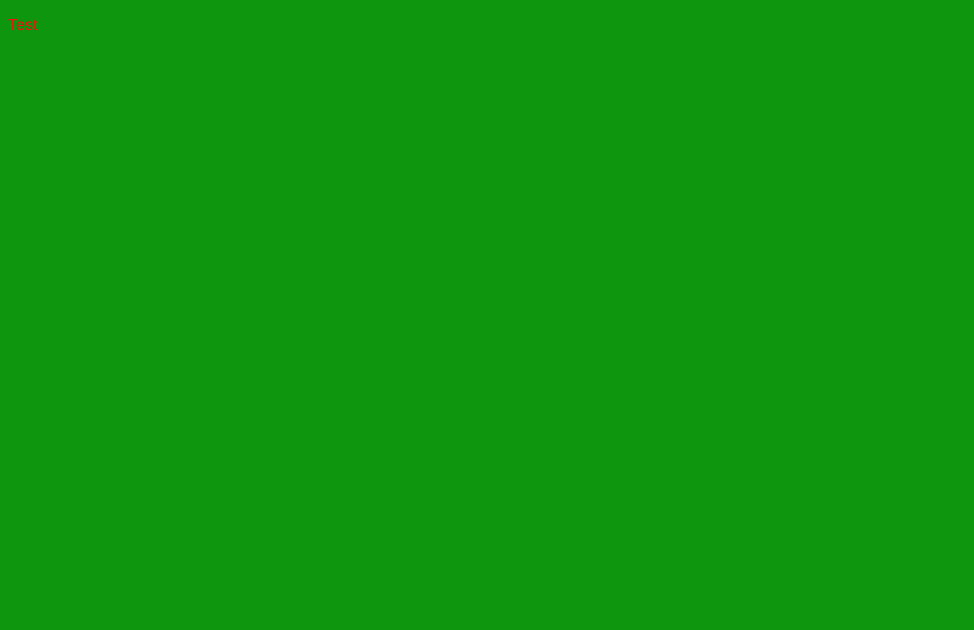
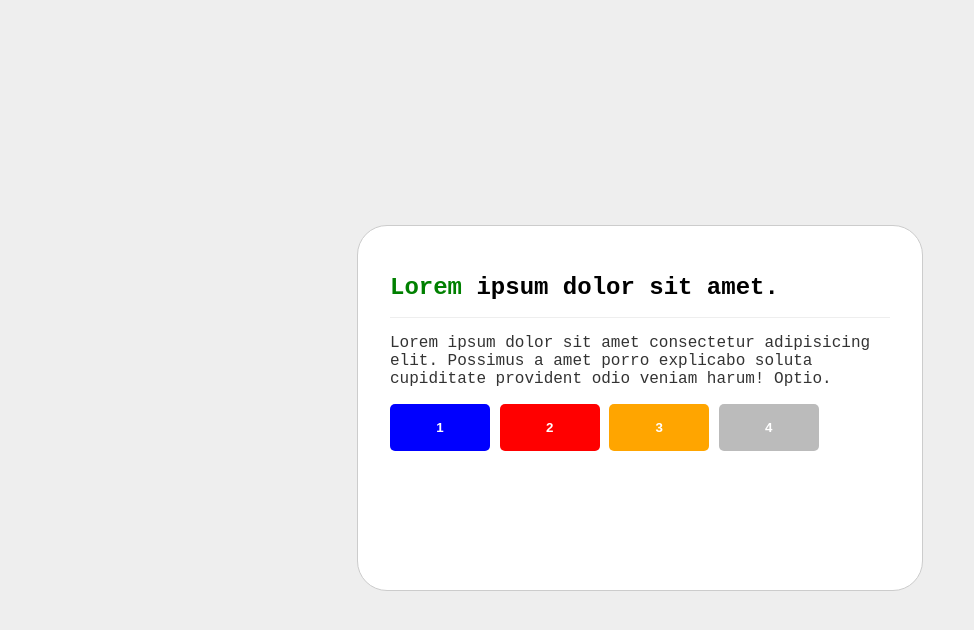
Before and after one commit to MaximeBel24/Dyma-HTML-CSS, a website: page 07-Sass/index.html in a window 1280 px wide. Shown: the whole page, without its empty margins (0-974 px from the left). Drawn offline with Linux system fonts and the light colour scheme.

Commit message:
sass: l'imbrication

```diff
--- a/07-Sass/index.html
+++ b/07-Sass/index.html
@@ -7,6 +7,16 @@
     <link rel="stylesheet" href="css/style.css">
 </head>
 <body>
-    <p>Test</p>
+    <div class="card">
+        <h1><span>Lorem</span> ipsum dolor sit amet.</h1>
+        <p class="text">
+          Lorem ipsum dolor sit amet consectetur adipisicing elit. Possimus a amet
+          porro explicabo soluta cupiditate provident odio veniam harum! Optio.
+        </p>
+        <button class="btn btn-primary">1</button>
+        <button class="btn btn-danger">2</button>
+        <button class="btn btn-warning">3</button>
+        <button class="btn btn-default">4</button>
+    </div>
 </body>
 </html>
--- /dev/null
+++ b/07-Sass/scss/_buttons.scss
@@ -0,0 +1,31 @@
+.btn {
+    border: 0;
+    border-radius: 5px;
+    padding: 1rem 2rem;
+    min-width: 100px;
+    background: #333;
+    color: white;
+    font-weight: 700;
+    transition: 0.5s;
+    cursor: pointer;
+
+    &:hover {
+      opacity: 0.6;
+    }
+
+    &-warning {
+      background: orange;
+    }
+
+    &-primary {
+      background: blue;
+    }
+
+    &-danger {
+      background: red;
+    }
+
+    &-default {
+      background: #bbb;
+    }
+  }
--- /dev/null
+++ b/07-Sass/scss/_variables.scss
@@ -0,0 +1,2 @@
+$gray: #eee;
+$font-family: "Courier New", Courier, monospace;
--- a/07-Sass/scss/style.scss
+++ b/07-Sass/scss/style.scss
@@ -1,8 +1,33 @@
 // Les variables sont importées depuis notre partial :
-@use "premier-partial" as *;
+// Les variables sont importées depuis notre partial :
+@use  "buttons" as *;
+@use  "variables" as *;
 
 body {
-  font: 100% $font-stack;
-  color: $primary-color;
-  background-color: $primary-background;
+  font-family: $font-family;
+  background: $gray;
+  height: 100vh;
+  display: flex;
+  justify-content: center;
+  align-items: center;
 }
+
+.card {
+  width: 500px;
+  height: 300px;
+  border: 1px solid #ccc;
+  background: white;
+  border-radius: 30px;
+  padding: 2rem;
+  h1 {
+    font-size: 1.5rem;
+    padding-bottom: 1rem;
+    border-bottom: 1px solid $gray;
+    span {
+      color: green;
+    }
+  }
+  .text {
+    color: #333;
+  }
+}
```
Also changed, not shown: 07-Sass/css/style.css, 1 other file.
